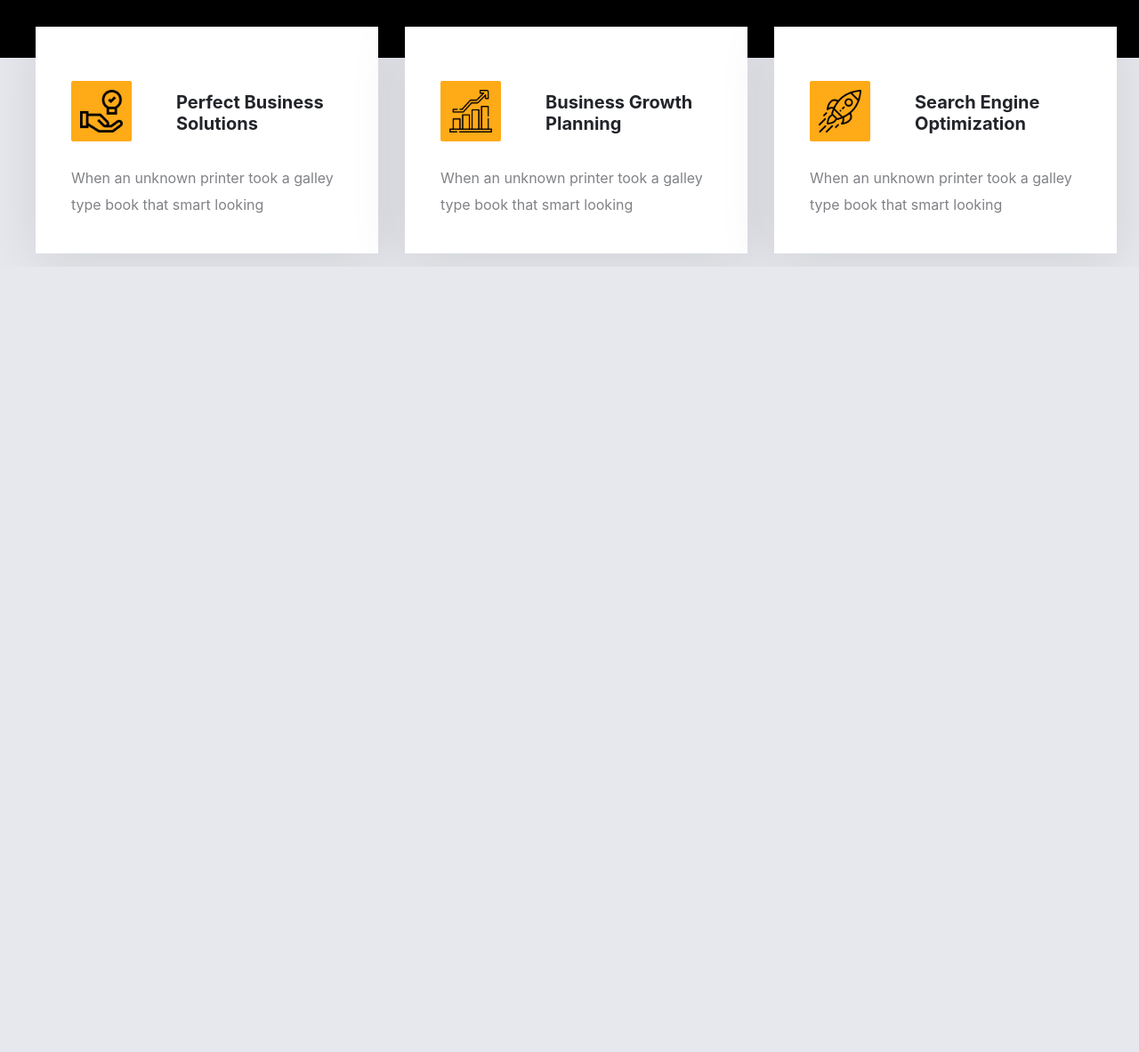
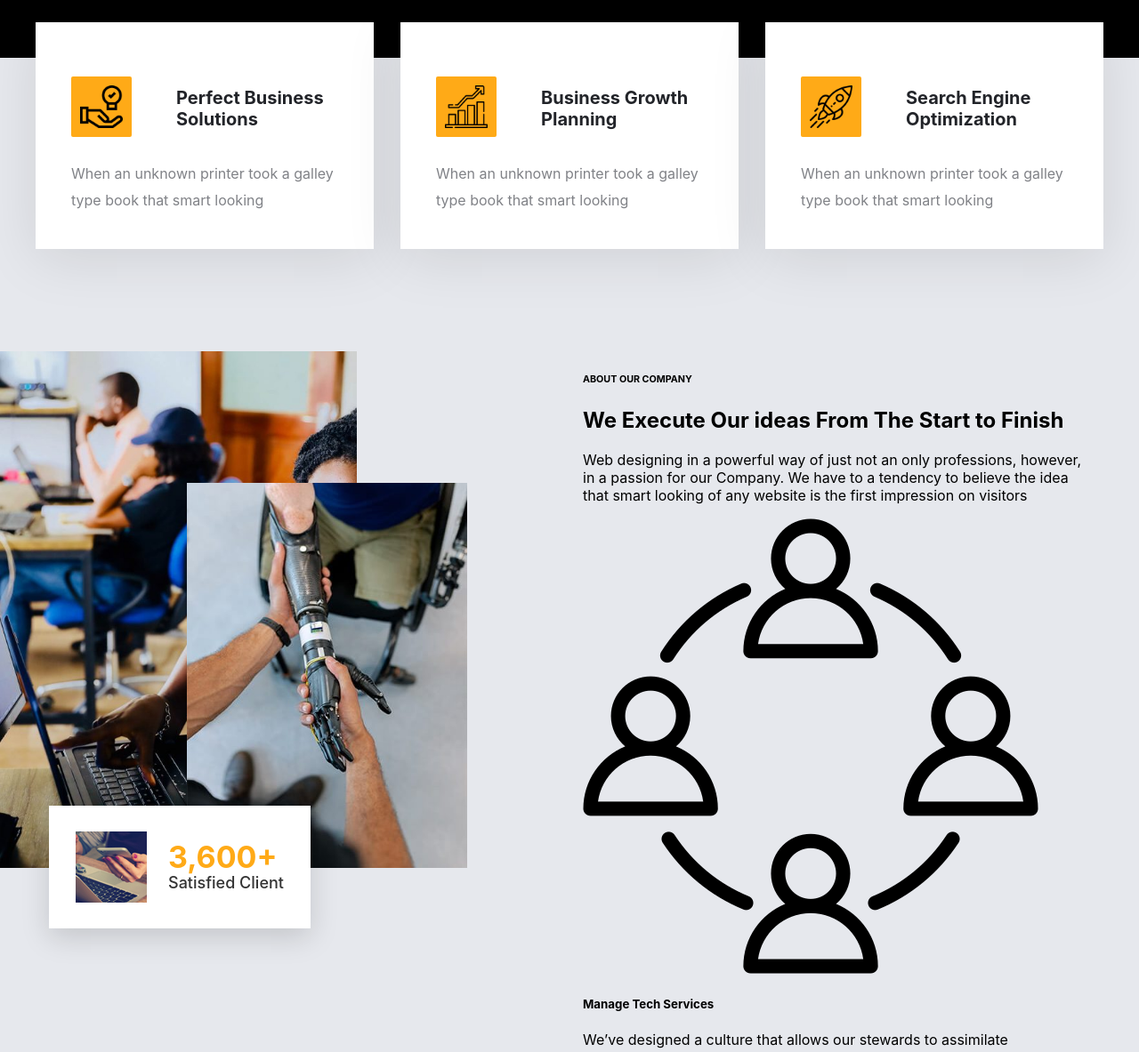
Before and after one commit to tural-xanaliyev/StartUp, a React app: page / in a window 1280 px wide. Shown: the part 997-2180 px from the top of the page at 89% size. Before the commit the page ends 1297 px from the top, so only its background shows below. Built offline with nearby package versions, Linux system fonts and the light colour scheme.

Commit message:
secondary commit

```diff
--- a/src/features/layouts/start/Home.jsx
+++ b/src/features/layouts/start/Home.jsx
@@ -1,12 +1,14 @@
 import React from 'react'
 import HomeAbout from './HomeAbout'
 import HomeHeader from './HomeHeader'
+import HomeStart from './HomeStart'
 
 const Home = () => {
   return (
     <div>
       <HomeHeader/>
       <HomeAbout/>
+      <HomeStart/>
     </div>
   )
 }
--- /dev/null
+++ b/src/features/layouts/start/HomeStart.jsx
@@ -0,0 +1,65 @@
+import React from 'react'
+import styles from './home.module.css'
+import Button from './../../components/Button/Discoverbutton'
+import img1 from './../../assets/jpg/1.jpg'
+import img2 from './../../assets/jpg/2.jpg'
+import img3 from './../../assets/jpg/3jpg.jpg'
+import icon1 from './../../assets/png/group.png'
+import icon2 from './../../assets/png/idea.png'
+const HomeStart = () => {
+    return (
+        <section className={styles.HomeStart}>
+            <div>
+                <div className={styles.HomeStart_left}>
+                    <div className={styles.img_box}>
+                        <img src={img1} alt="img" />
+                        <img src={img2} alt="img" />
+                    </div>
+                    <div className={styles.HomeStart_left_box}>
+                        <div>
+                            <img src={img3} alt="img" />
+                        </div>
+                        <div>
+                            <h2>3,600+</h2>
+                            <h5>Satisfied Client</h5>
+                        </div>
+                    </div>
+                </div>
+                <div className={styles.HomeStart_right}>
+                    <div className={styles.HomeStart_right_title_wraper}>
+                        <h6>ABOUT OUR COMPANY</h6>
+                        <h2>We Execute Our ideas From The Start to Finish</h2>
+                    </div>
+                    <p>
+                        Web designing in a powerful way of just not an only
+                        professions, however, in a passion for our Company.
+                        We have to a tendency to believe the idea that smart looking of
+                        any website is the first impression on visitors
+                    </p>
+                    <div className={styles.element_container}>
+                        <div className={styles.element_container_left}>
+                            <div className={styles.element_container_widget}>
+                                <img src={icon1} alt="icon" />
+                                <div className={styles.widget_text}>
+                                    <h5>Manage Tech Services</h5>
+                                    <p>We’ve designed a culture that allows our stewards to assimilate</p>
+                                </div>
+                            </div>
+                            <div className={styles.element_container_widget}>
+                                <img src={icon2} alt="icon" />
+                                <div className={styles.widget_text}>
+                                    <h5>Internal Networking</h5>
+                                    <p>We’ve designed a culture that allows our stewards to assimilate</p>
+                                </div>
+                            </div>
+                            <Button />
+                        </div>
+                        <div className={styles.element_container_right}></div>
+                    </div>
+                </div>
+            </div>
+        </section>
+    )
+}
+
+export default HomeStart
--- a/src/features/layouts/start/home.module.css
+++ b/src/features/layouts/start/home.module.css
@@ -59,8 +59,8 @@
 
 .HomeAbout_top{
     display: flex;
-    position: absolute;
-    top: -50px;
+    position: relative;
+    top: -70px;
 }
 
 .Home_card{
@@ -93,7 +93,7 @@
 .background_container>img{
     height: 0;
     transition:height 0.3s ease;
-    width: 385px;
+    width: 380px;
 
 }
 
@@ -102,7 +102,8 @@
     z-index: 99;
 }
 .Home_card:hover .background_container>img{
-    height: 259px;
+    height: 260px;
+    margin-bottom: -3px;
 }
 .Home_card:hover h5{
     color: white;
@@ -134,3 +135,74 @@
     color: var(--text-color-808287);
     margin: 0;
 }
+
+/* HomeStart */
+
+.HomeStart>div{
+    max-width: 1200px;
+    margin: 0 auto;
+    display: flex;
+}
+
+.HomeStart>div>div{
+    width: 50%;
+}
+.HomeStart_left{
+    padding:15px;
+    color: var(--text-color-333333);
+}
+
+.img_box{
+    display: flex;
+    position: relative;
+}
+
+.img_box>img:first-child{
+    max-width: 436px;
+    position: relative;
+    top: 0;
+    left: -90px;
+}
+
+
+.img_box>img:last-child{
+    max-width:315px;
+    max-height: 433px;
+    position: absolute;
+    bottom: 0;
+    right: 100px;
+}
+
+.HomeStart_left_box{
+    display: flex;
+    align-items: center;
+    padding:29px 30px 25px 30px;
+    background-color: var(--background-color-FFFFFF);
+    box-shadow: 0px 10px 30px 0px rgb(0 0 0 / 15%);
+    width: max-content;
+    position: relative;
+    top: -70px;
+}
+
+.HomeStart_left_box>div>img{
+    margin-right: 24px;
+}
+
+.HomeStart_left_box>div>h2{
+    margin: 0 0 5px 0 ;
+    font-size: 34px;
+    line-height: 26px;
+    font-weight: var(--font-700);
+    color: var(--text-color-FFAA17);
+    padding: 0;
+}
+
+.HomeStart_left_box>div>h5{
+    margin: 0;
+    font-weight: var(--font-500);
+    font-size: 18px;
+}
+
+.HomeStart_right{
+    padding: 15px;
+}
```
Also changed, not shown: src/features/assets/jpg/1.jpg (added), src/features/assets/jpg/2.jpg (added), src/features/assets/jpg/3jpg.jpg (added), src/features/assets/png/group.png (added), src/features/assets/png/idea.png (added).
